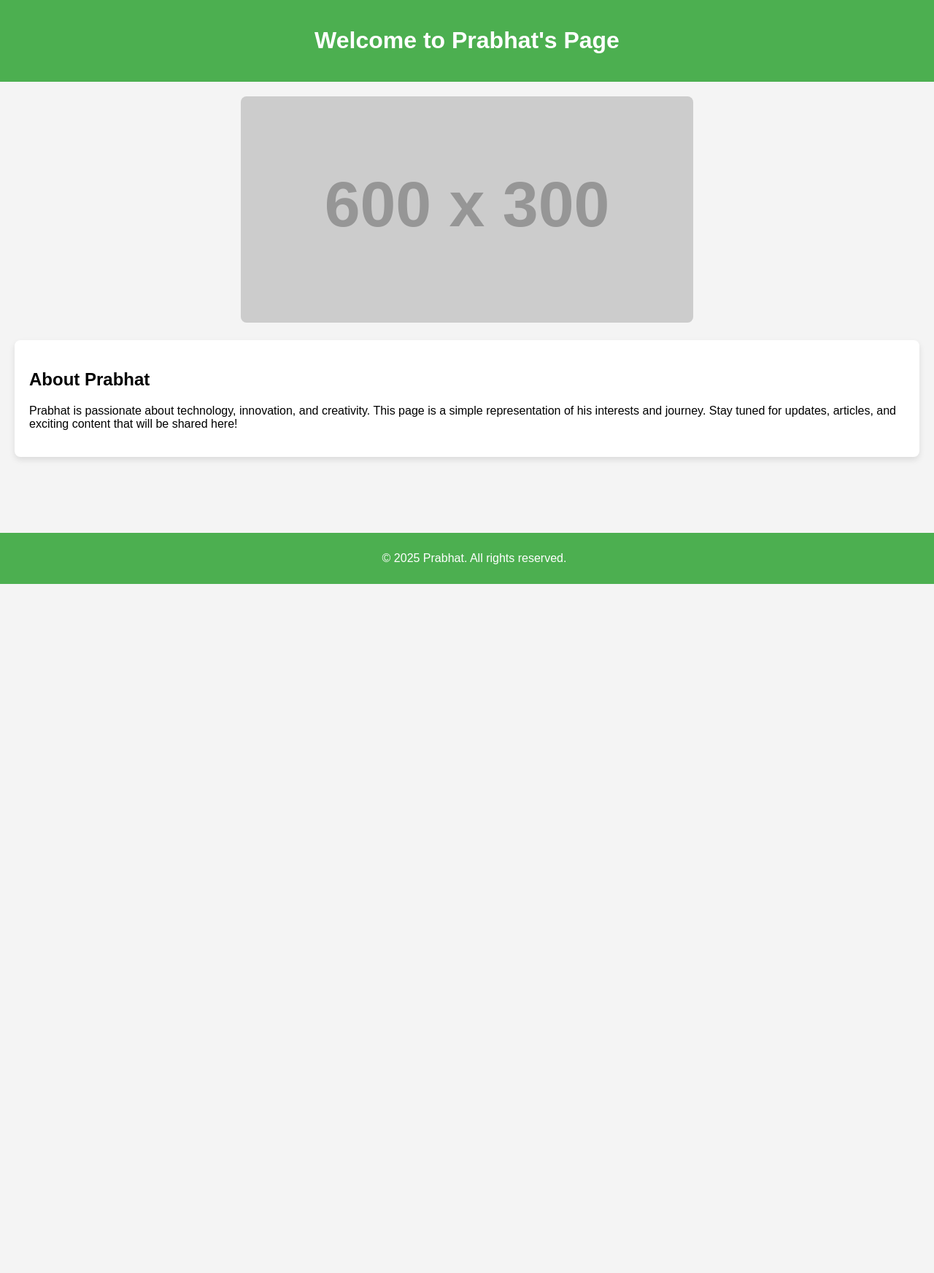
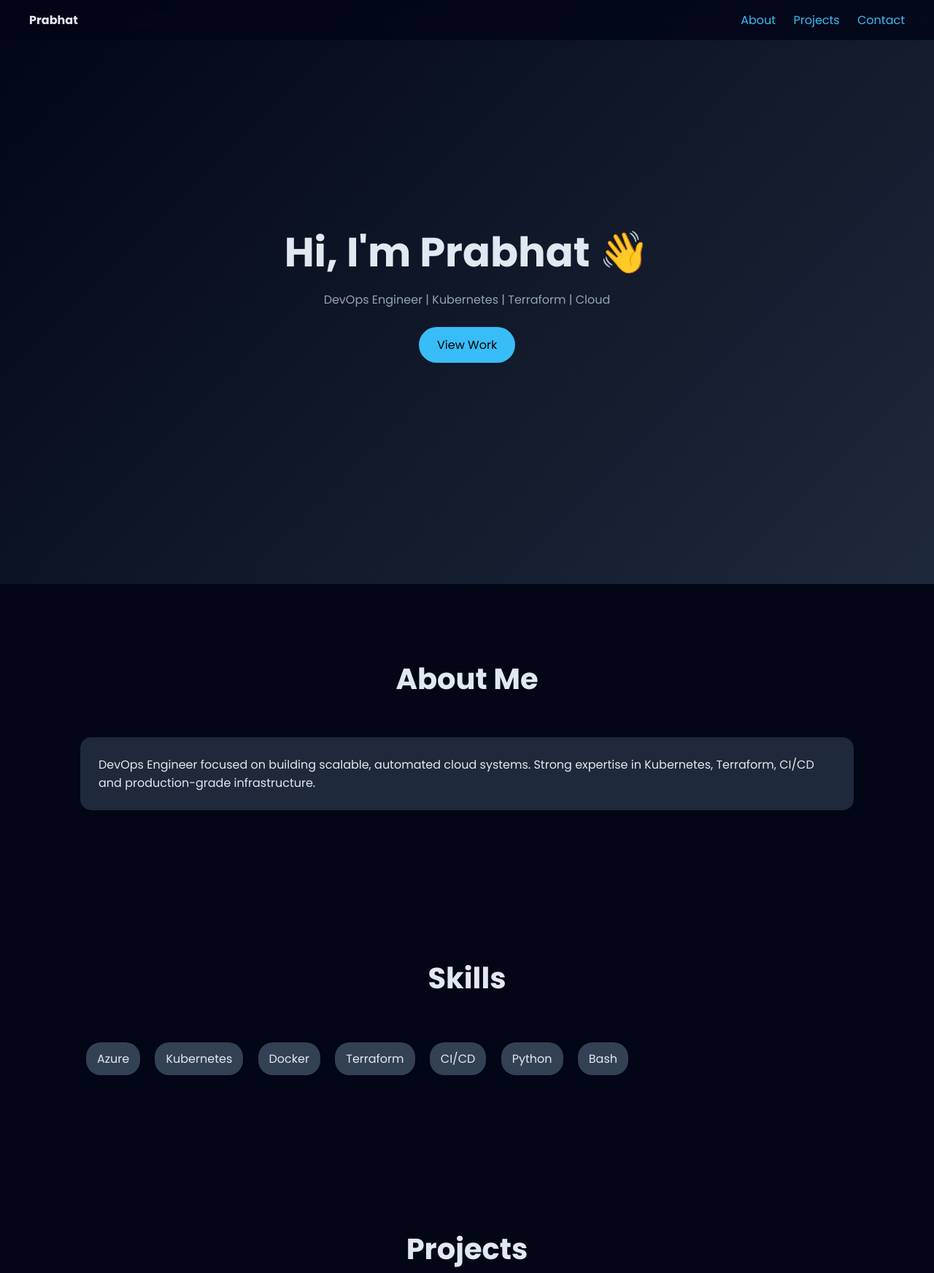
Before and after one commit to imprabhatranjan/imprabhatranjan.github.io, a plain HTML site: page index.html in a window 1280 px wide. Shown: the top 1744 px of the page at 73% size. Before the commit the page ends 800 px from the top, so only its background shows below. Drawn offline with nearby package versions, Linux system fonts and the light colour scheme; placeholder pictures from the web are drawn by us.

Commit message:
updated profile

```diff
--- a/index.html
+++ b/index.html
@@ -1,70 +1,214 @@
 <!DOCTYPE html>
 <html lang="en">
+
 <head>
-    <meta charset="UTF-8">
-    <meta name="viewport" content="width=device-width, initial-scale=1.0">
-    <title>Prabhat Page</title>
+    <meta charset="UTF-8" />
+    <meta name="viewport" content="width=device-width, initial-scale=1.0" />
+    <title>Prabhat | DevOps Engineer</title>
+
+    <!-- Fonts -->
+    <link href="https://fonts.googleapis.com/css2?family=Poppins:wght@300;400;600;700&display=swap" rel="stylesheet">
+
+    <!-- AOS Animation -->
+    <link href="https://unpkg.com/aos@2.3.4/dist/aos.css" rel="stylesheet">
+
     <style>
-        body {
-            font-family: Arial, sans-serif;
-            background-color: #f4f4f4;
+        * {
             margin: 0;
             padding: 0;
+            box-sizing: border-box;
         }
+
+        body {
+            font-family: 'Poppins', sans-serif;
+            background: #020617;
+            color: #e2e8f0;
+            scroll-behavior: smooth;
+        }
+
+        nav {
+            position: fixed;
+            top: 0;
+            width: 100%;
+            display: flex;
+            justify-content: space-between;
+            padding: 15px 40px;
+            background: rgba(2, 6, 23, 0.8);
+            backdrop-filter: blur(10px);
+            z-index: 1000;
+        }
+
+        nav a {
+            color: #38bdf8;
+            margin-left: 20px;
+            text-decoration: none;
+            font-weight: 500;
+        }
+
         header {
-            background-color: #4CAF50;
-            color: white;
+            height: 100vh;
+            display: flex;
+            flex-direction: column;
+            justify-content: center;
+            align-items: center;
             text-align: center;
-            padding: 1em;
+            background: linear-gradient(135deg, #020617, #1e293b);
         }
-        .container {
+
+        header h1 {
+            font-size: 3.5rem;
+            font-weight: 700;
+        }
+
+        header p {
+            margin-top: 10px;
+            color: #94a3b8;
+        }
+
+        .btn {
+            margin-top: 25px;
+            padding: 12px 25px;
+            background: #38bdf8;
+            border-radius: 30px;
+            color: black;
+            text-decoration: none;
+            transition: 0.3s;
+        }
+
+        .btn:hover {
+            transform: scale(1.1);
+        }
+
+        section {
+            padding: 100px 20px;
+            max-width: 1100px;
+            margin: auto;
+        }
+
+        h2 {
+            text-align: center;
+            margin-bottom: 50px;
+            font-size: 2.5rem;
+        }
+
+        .grid {
+            display: grid;
+            grid-template-columns: repeat(auto-fit, minmax(280px, 1fr));
+            gap: 25px;
+        }
+
+        .card {
+            background: #1e293b;
+            padding: 25px;
+            border-radius: 15px;
+            transition: 0.4s;
+        }
+
+        .card:hover {
+            transform: translateY(-10px) scale(1.02);
+            box-shadow: 0 15px 40px rgba(0, 0, 0, 0.5);
+        }
+
+        .skills span {
+            display: inline-block;
+            background: #334155;
+            padding: 10px 15px;
+            margin: 8px;
+            border-radius: 20px;
+        }
+
+        footer {
+            text-align: center;
             padding: 20px;
+            background: #020617;
         }
-        .image-container {
-            text-align: center;
-            margin-bottom: 20px;
-        }
-        .image-container img {
-            width: 50%;
-            border-radius: 8px;
-        }
-        .description {
-            background-color: #ffffff;
-            padding: 20px;
-            border-radius: 8px;
-            box-shadow: 0 4px 8px rgba(0, 0, 0, 0.1);
-        }
-        .footer {
-            background-color: #4CAF50;
-            color: white;
-            text-align: center;
-            padding: 10px;
-            position: fixed;
-            bottom: 0;
-            width: 100%;
+
+        a {
+            color: #38bdf8;
         }
     </style>
 </head>
+
 <body>
 
+    <nav>
+        <div><strong>Prabhat</strong></div>
+        <div>
+            <a href="#about">About</a>
+            <a href="#projects">Projects</a>
+            <a href="#contact">Contact</a>
+        </div>
+    </nav>
+
     <header>
-        <h1>Welcome to Prabhat's Page</h1>
+        <h1 data-aos="fade-up">Hi, I'm Prabhat 👋</h1>
+        <p data-aos="fade-up" data-aos-delay="200">DevOps Engineer | Kubernetes | Terraform | Cloud</p>
+        <a href="#projects" class="btn" data-aos="zoom-in" data-aos-delay="400">View Work</a>
     </header>
 
-    <div class="container">
-        <div class="image-container">
-            <img src="https://via.placeholder.com/600x300" alt="Prabhat Image">
+    <section id="about">
+        <h2 data-aos="fade-up">About Me</h2>
+        <div class="card" data-aos="fade-up">
+            <p>
+                DevOps Engineer focused on building scalable, automated cloud systems.
+                Strong expertise in Kubernetes, Terraform, CI/CD and production-grade infrastructure.
+            </p>
         </div>
+    </section>
 
-        <div class="description">
-            <h2>About Prabhat</h2>
-            <p>Prabhat is passionate about technology, innovation, and creativity. This page is a simple representation of his interests and journey. Stay tuned for updates, articles, and exciting content that will be shared here!</p>
+    <section>
+        <h2 data-aos="fade-up">Skills</h2>
+        <div class="skills" data-aos="fade-up">
+            <span>Azure</span>
+            <span>Kubernetes</span>
+            <span>Docker</span>
+            <span>Terraform</span>
+            <span>CI/CD</span>
+            <span>Python</span>
+            <span>Bash</span>
         </div>
-    </div>
+    </section>
 
-    <div class="footer">
-        <p>&copy; 2025 Prabhat. All rights reserved.</p>
-    </div>
+    <section id="projects">
+        <h2 data-aos="fade-up">Projects</h2>
+        <div class="grid">
+
+            <div class="card" data-aos="zoom-in">
+                <h3>Kubernetes Production System</h3>
+                <p>Highly available deployment with ingress, scaling & monitoring.</p>
+            </div>
+
+            <div class="card" data-aos="zoom-in" data-aos-delay="100">
+                <h3>Terraform Infra Automation</h3>
+                <p>Multi-environment Azure infrastructure using modular Terraform.</p>
+            </div>
+
+            <div class="card" data-aos="zoom-in" data-aos-delay="200">
+                <h3>CI/CD Pipeline</h3>
+                <p>Automated build, test, deploy using GitHub Actions & Azure DevOps.</p>
+            </div>
+
+        </div>
+    </section>
+
+    <section id="contact">
+        <h2 data-aos="fade-up">Contact</h2>
+        <div class="card" data-aos="fade-up">
+            <p>LinkedIn: <a href="https://linkedin.com/in/imprabhatranjan" target="_blank">imprabhatranjan</a></p>
+            <p>GitHub: <a href="https://github.com/YOUR_USERNAME" target="_blank">YOUR_USERNAME</a></p>
+        </div>
+    </section>
+
+    <footer>
+        <p>© 2026 Prabhat Ranjan Choudhary</p>
+    </footer>
+
+    <!-- AOS Script -->
+    <script src="https://unpkg.com/aos@2.3.4/dist/aos.js"></script>
+    <script>
+        AOS.init({ duration: 1000, once: true });
+    </script>
 
 </body>
+
 </html>
```
